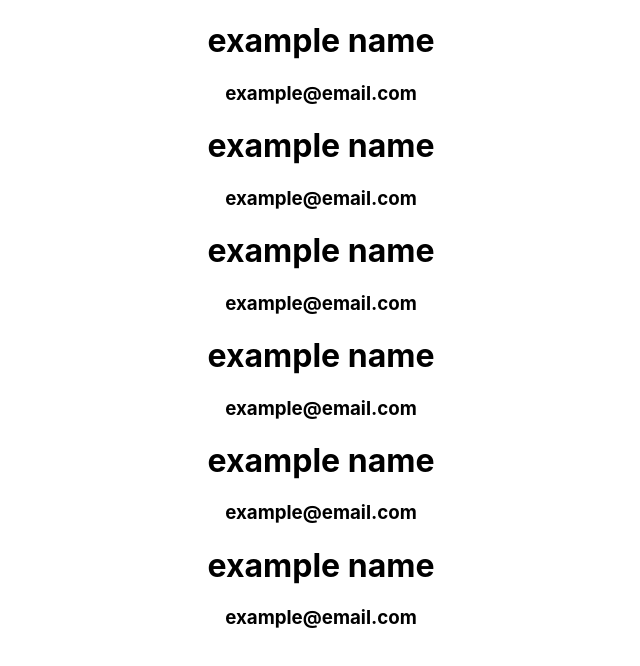
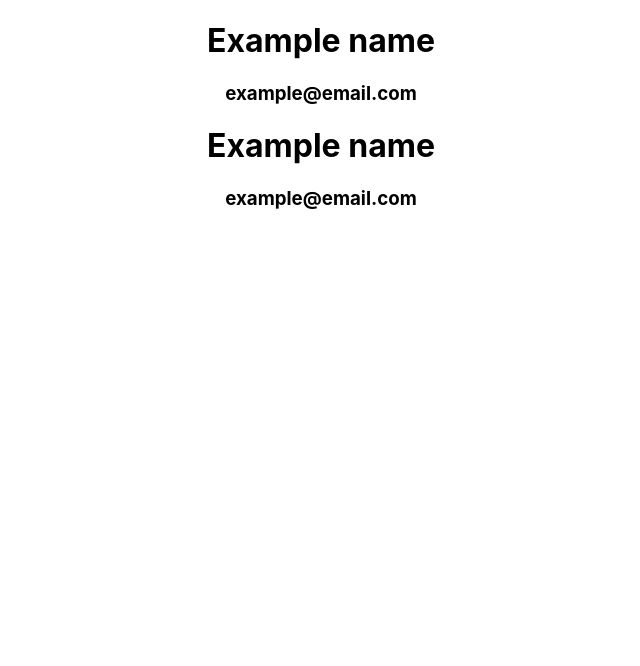
Before and after one commit to BuzSaliji/feb23-t3w6-forms, a React (Create React App) app: page / in a window 1280 px wide. Shown: the top 666 px of the page, without its empty margins (319-959 px from the left). Built offline with nearby package versions, Linux system fonts and the light colour scheme.

Commit message:
feat: fix issue

```diff
--- a/src/App.js
+++ b/src/App.js
@@ -1,16 +1,13 @@
-
 import './App.css';
-import BusinessCardParent from './BusinessCardParent';
+import BusinessCardParent from "./BusinessCardParent";
 
 function App() {
   return (
     <div className="App">
-      <BusinessCardParent/>
-      <BusinessCardParent/>
-      <BusinessCardParent/>
-      <BusinessCardParent/>
-      <BusinessCardParent/>
-      <BusinessCardParent/>
+        <BusinessCardParent />
+
+        <BusinessCardParent />
+
     </div>
   );
 }
--- a/src/BusinessCardForm.jsx
+++ b/src/BusinessCardForm.jsx
@@ -5,20 +5,31 @@ export default class BusinessCardForm extends Component {
 	handleChangeInput = (event) => {
 		// pass in the form input data
 		// call the parent setState function
+
 		this.props.setParentState(event.target.name, event.target.value);
 	}
 
 	render(){
 		return(
 			<form>
-                {/* htmlFor instead of for for the JSx compiler */}
-				<label htmlFor="nameInput" >Name:</label>
-				<input type="text"
-                name="nameInput"
-                id="nameInput"
+				{/* htmlFor instead of for for the JSX compiler */}
+				<label htmlFor="name" >Name:</label>
+				<input type="text" name="name" id="nameInput"
 				value={this.props.name}
-                onChange={(event) => this.props.setParentState("name", event.target.value)}
+				onChange={this.handleChangeInput}
 				/>
+
+				<br />
+
+				<label htmlFor="email">Email address:</label>
+				<input
+					type="text"
+					name="email"
+					id="emailInput"
+					value={this.props.email}
+					onChange={this.handleChangeInput}
+				/>
+
 			</form>
 		)
 	}
--- a/src/BusinessCardParent.jsx
+++ b/src/BusinessCardParent.jsx
@@ -9,10 +9,11 @@ export default class BusinessCardParent extends Component {
 
 		this.state = {
 			editMode: false,
-            name: "example name",
-            email: "example@email.com"
+			name: "Example name",
+			email:"example@email.com"
 		}
 	}
+
 
 
 	/**
@@ -21,39 +22,42 @@ export default class BusinessCardParent extends Component {
 	 * @param stateKeyId - String, should match a key in this.state for BusinessCardParent.
 	 * @param newStateValue - String, should be the new value we want to set for the state key in BusinessCardParent.
 	 */
+	updateState = (stateKeyId, newStateValue) => {
+		// this.setState({
+		// 	name: newStateValue
+		// })
 
-    updateState = (stateKeyId, newStateValue) => {
-        this.state({
+		this.setState({
 			[stateKeyId]: newStateValue
 		})
 
 		// updateState("name", "some new name");
-        // updateState("email", some new email);
+		// updateState("email", "some new email");
 	}
+
 
 	render(){
 		if (this.state.editMode){
+			// if edit is true, show the form
 			return(
 				<BusinessCardForm
 				name={this.state.name}
 				email={this.state.email}
 				setParentState={this.updateState}
-
 				/>
 			)
 
-        }else{
+		} else {
 			return(
 				<div>
 					<BusinessCardDisplay
+					email={this.state.email}
 					name={this.state.name}
-                    email={this.state.email}
+
 					 />
 				</div>
 			)
-
 		}
-
 	}
 }
 
```
Lines whose indentation alone changed are shown as unchanged.
